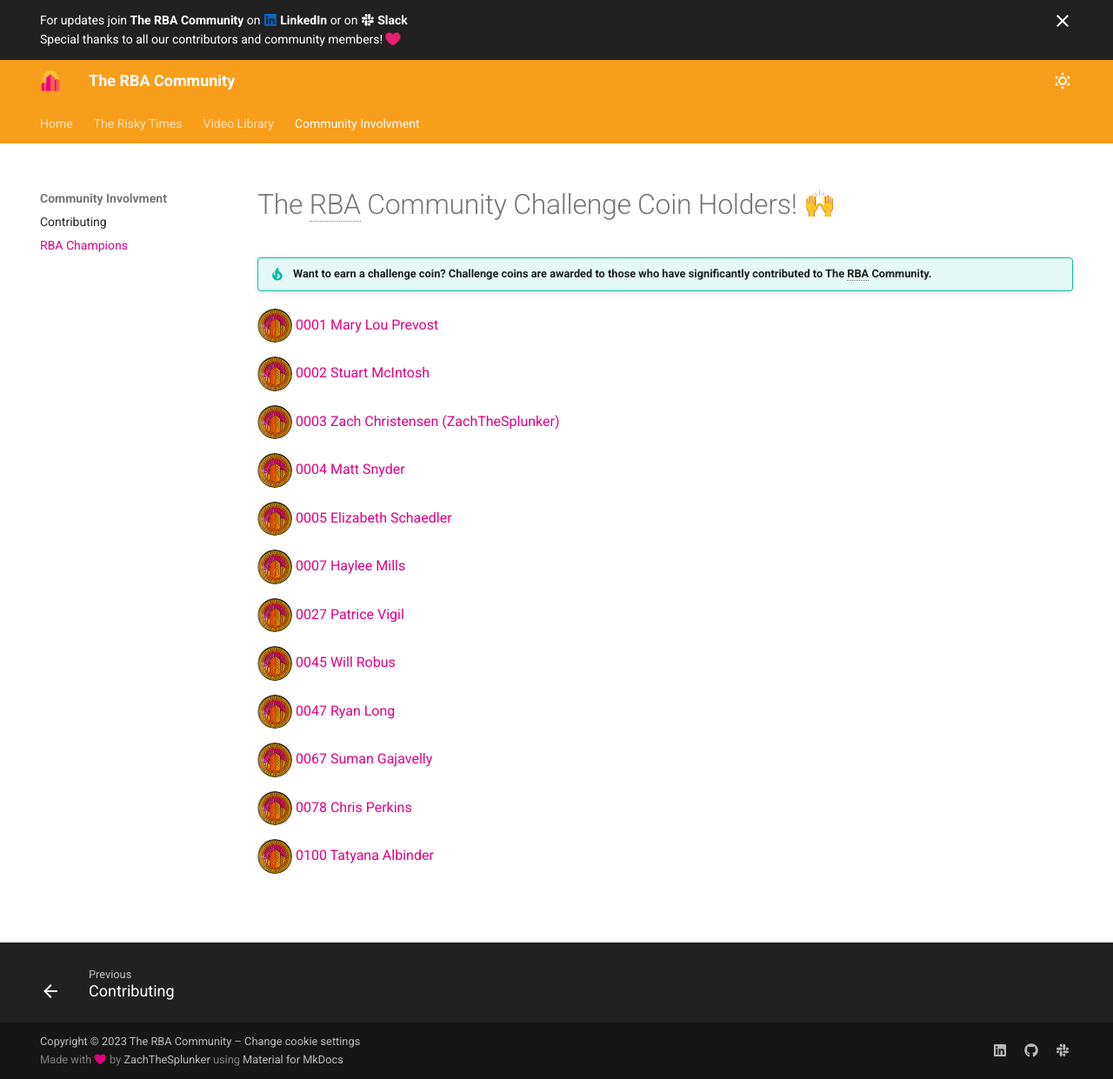
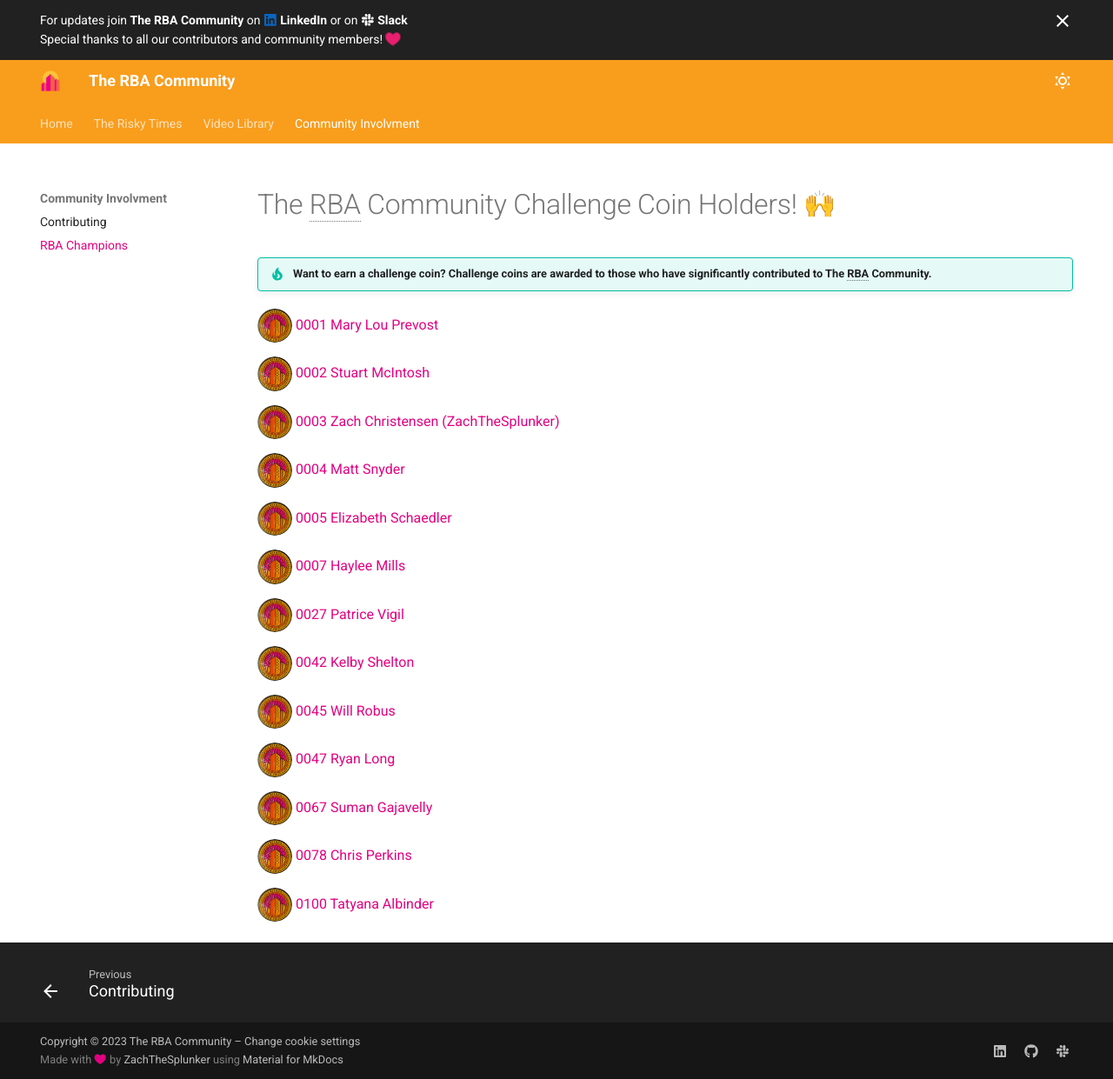
Before and after one commit to rba-community/rba-community, an MkDocs documentation site: the page built from docs/community/rba-champions.md, in a window 1280 px wide and 1241 px high. Shown: the whole window at 87% size. Built offline with MkDocs 1.6.1 and Material for MkDocs 9.7.7, drawn with Linux system fonts in a browser that asks for light colours; emoji names are drawn with the system emoji font.

Commit message:
added new coin holder
Signed-off-by: Zachary Christensen <zchristensen@splunk.com>

```diff
--- a/docs/community/rba-champions.md
+++ b/docs/community/rba-champions.md
@@ -21,6 +21,8 @@ hide:
 
 [![0027 Patrice Vigil](/assets/challenge-coin-small.png){ class="coin-holder" } 0027 Patrice Vigil](https://www.linkedin.com/in/patrice-vigil-96a70a52/ "Follow Patrice Vigil"){ target="_blank" }
 
+[![0042 Kelby Shelton](/assets/challenge-coin-small.png){ class="coin-holder" } 0042 Kelby Shelton](https://www.linkedin.com/in/kelby-shelton/ "Follow Kelby Shelton"){ target="_blank" }
+
 [![0045 Will Robus](/assets/challenge-coin-small.png){ class="coin-holder" } 0045 Will Robus](https://www.linkedin.com/in/failfastcheap/ "Follow Will Robus"){ target="_blank" }
 
 [![0047 Ryan Long](/assets/challenge-coin-small.png){ class="coin-holder" } 0047 Ryan Long](https://www.linkedin.com/in/rrlong89/ "Follow Ryan Long"){ target="_blank" }
```
